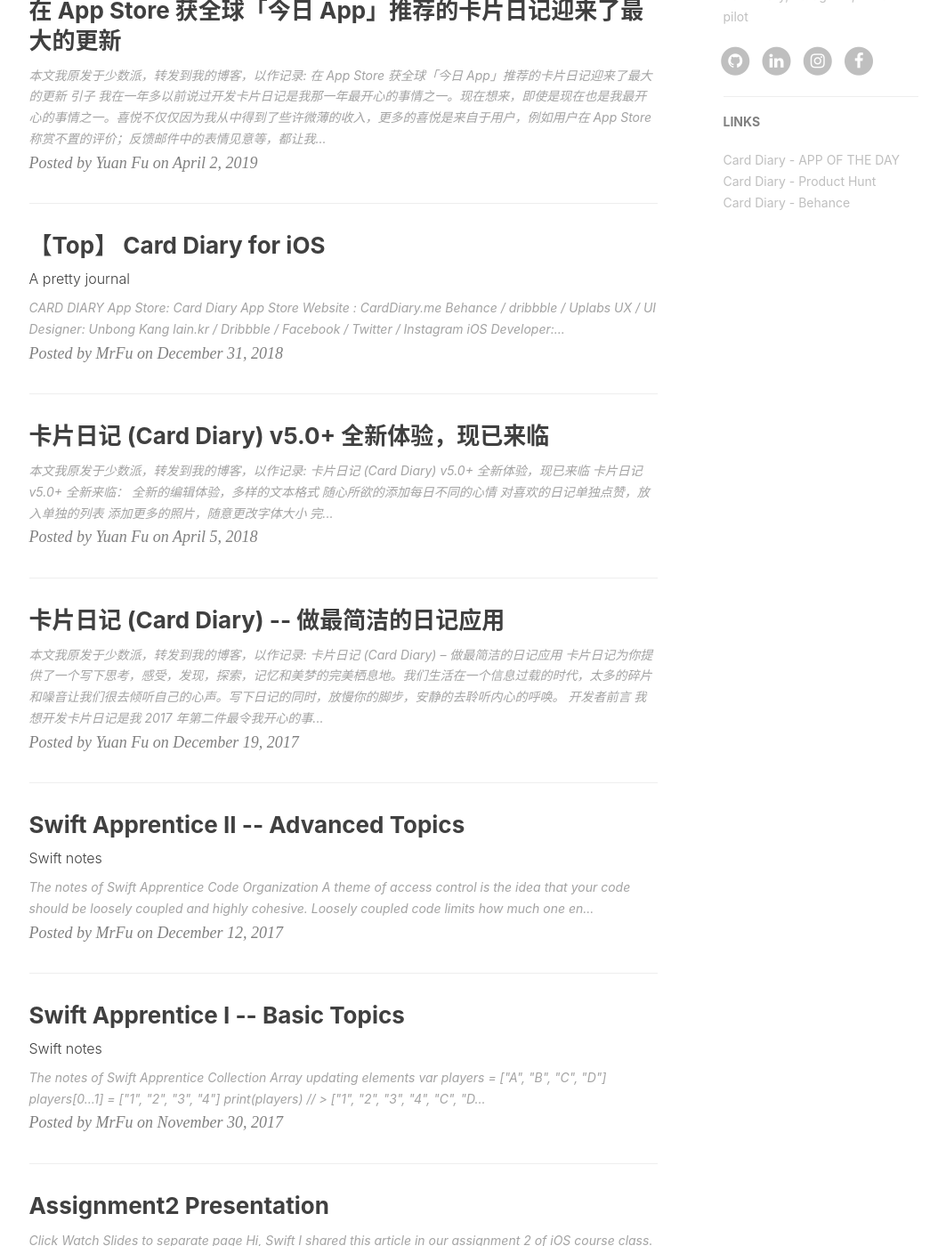
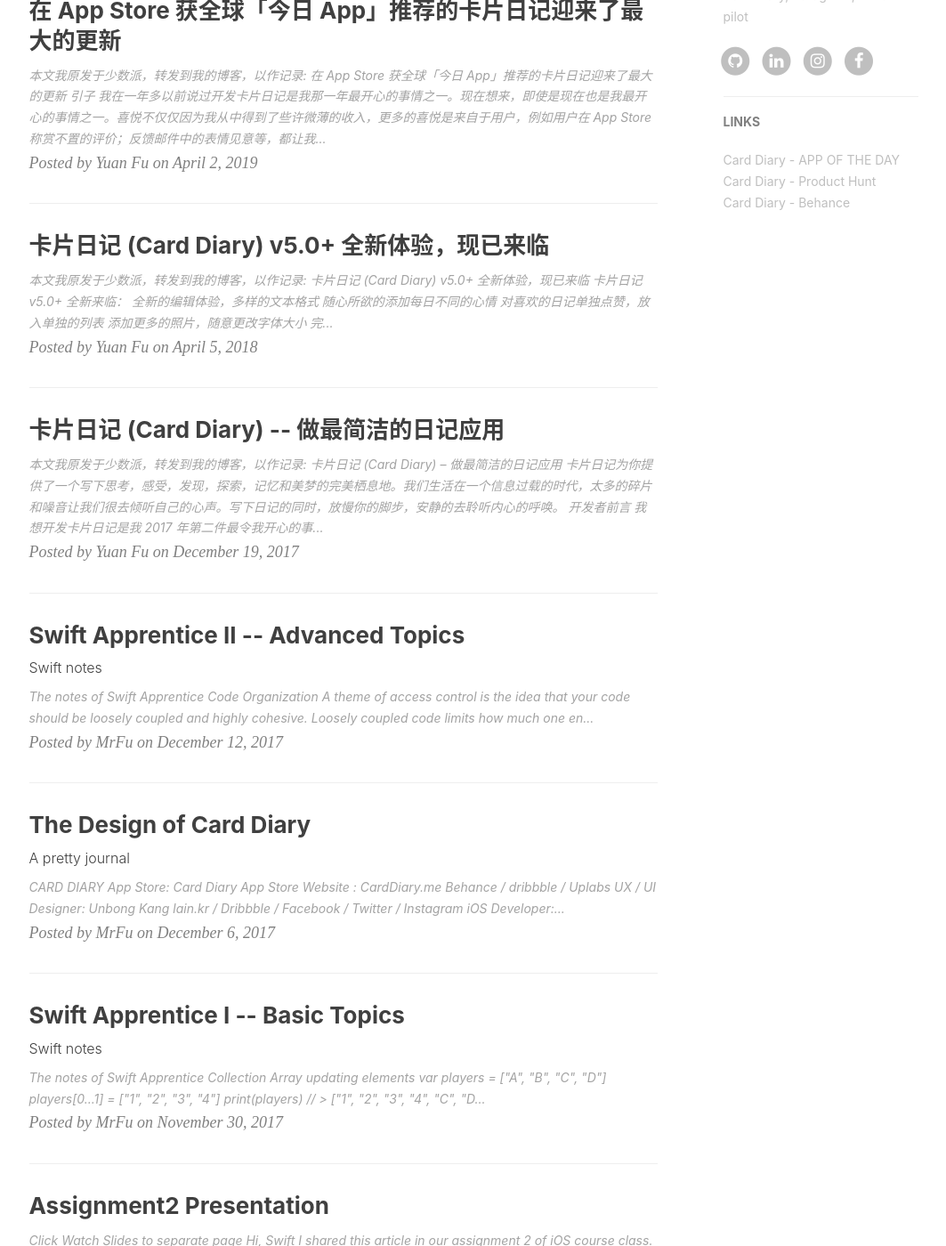
Before and after one commit to MrFuFuFu/mrfufufu.github.io, a Jekyll site: the page built from index.html, in a window 1280 px wide and 1400 px high, scrolled down 934 px. Shown: the whole window at 89% size, without its empty margins (135-1198 px from the left). Built offline with Jekyll 4.4.1, drawn with Linux system fonts in a browser that asks for light colours; nearby versions of some CDN libraries; the list of posts is cut into pages by our own code; comment, search, counter and statistics services are not loaded.

Commit message:
update info

```diff
--- a/_posts/2017-11-21-Card_Diary.markdown
+++ b/_posts/2017-11-21-Card_Diary.markdown
@@ -1,9 +1,9 @@
 ---
 layout: post
-title: 【Top】 Card Diary for iOS
+title: The Design of Card Diary
 subtitle: A pretty journal
 author: MrFu
-date:   2018-12-31 00:00:00
+date:   2017-12-06
 catalog:    false
 header-img: "img/post-bg-card-diary.png"
 tags:
```
